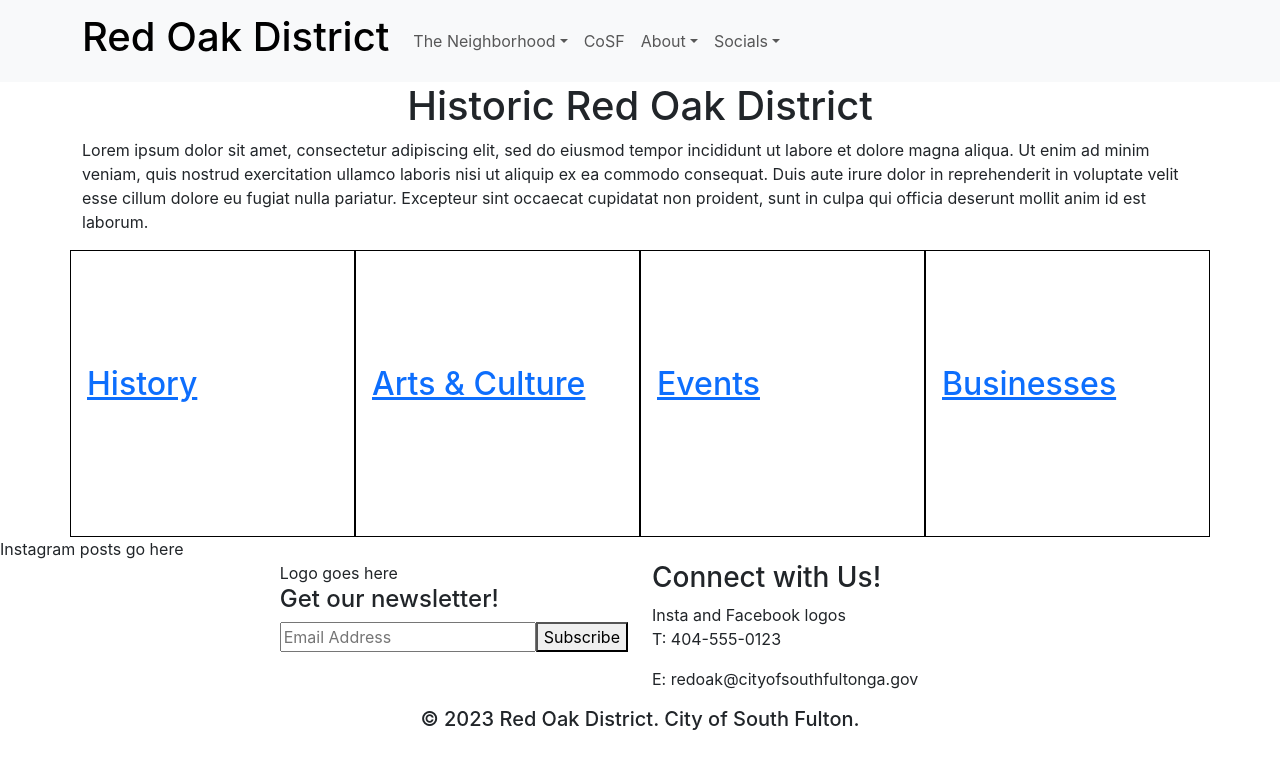
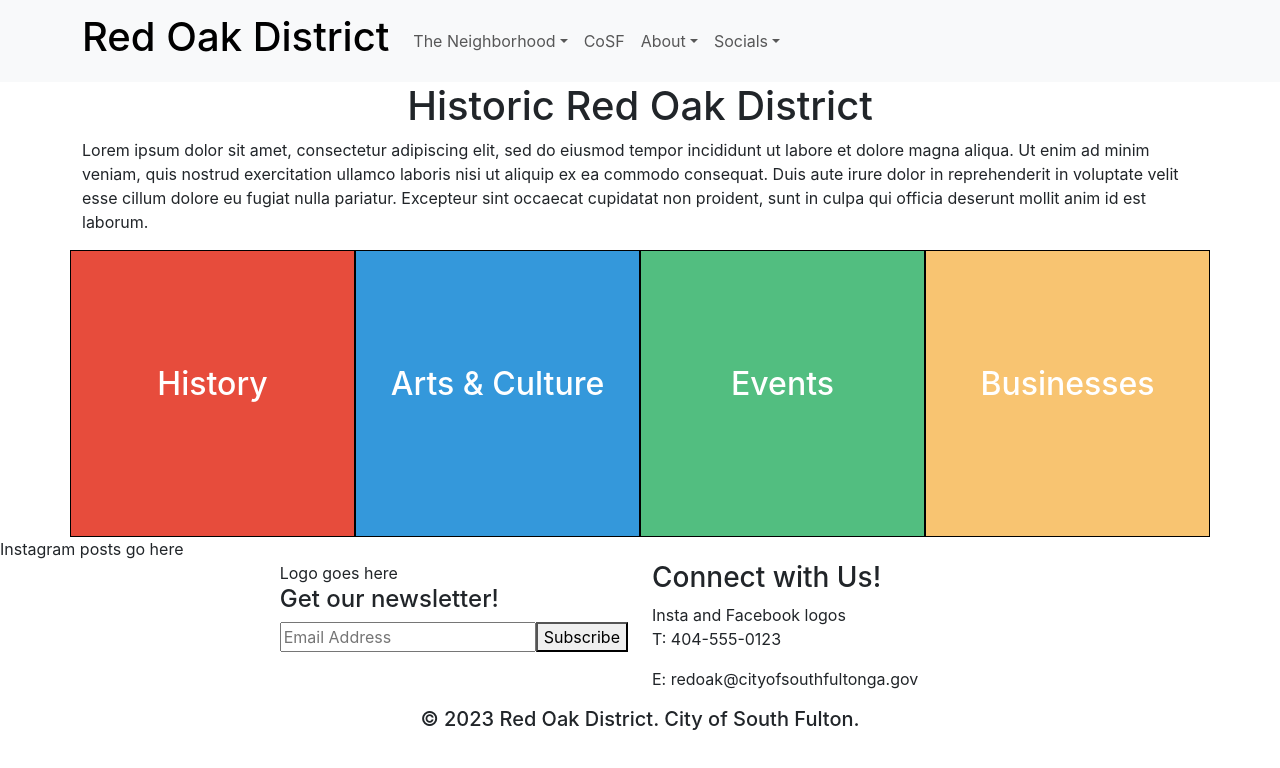
Before and after one commit to roblingjohn/red-oak-district, a React (Create React App) app: page / in a window 1280 px wide. Shown: the top 768 px of the page. Built offline with nearby package versions, Linux system fonts and the light colour scheme.

Commit message:
Adds color to boxes.

```diff
--- a/src/App.css
+++ b/src/App.css
@@ -39,7 +39,13 @@
 .box-content {
   position: absolute;
   top: 40%;
-  left: 1rem;
+  left: 0;
   bottom: 0;
   right: 0;
+  text-align: center;
 }
+
+a.box-link {
+  color: white;
+  text-decoration: none;
+}
--- a/src/components/Box.jsx
+++ b/src/components/Box.jsx
@@ -1,12 +1,14 @@
 import React from "react";
 import { Link } from "react-router-dom";
 
-const Box = ({route, displayName}) => {
+const Box = ({ route, displayName }) => {
   return (
     <div className="box-wrapper">
       <div className="box-content">
         <h2>
-          <Link to={route}>{displayName}</Link>
+          <Link class="box-link" to={route}>
+            {displayName}
+          </Link>
         </h2>
       </div>
     </div>
--- a/src/components/BoxRow.jsx
+++ b/src/components/BoxRow.jsx
@@ -4,16 +4,21 @@ import Box from "./Box";
 
 const Boxes = () => {
   const boxData = [
-    { displayName: "History", route: "/history" },
-    { displayName: "Arts & Culture", route: "/arts" },
-    { displayName: "Events", route: "/events" },
-    { displayName: "Businesses", route: "/businesses" },
+    { displayName: "History", route: "/history", color: "#E74C3C" },
+    { displayName: "Arts & Culture", route: "/arts", color: "#3498DB" },
+    { displayName: "Events", route: "/events", color: "#52BE80" },
+    { displayName: "Businesses", route: "/businesses", color: "#F8C471" },
   ];
   return (
     <div>
       <Row className="px-0">
         {boxData.map((box) => (
-          <Col lg="3" xs="6" className="p-0">
+          <Col
+            lg="3"
+            xs="6"
+            className="p-0"
+            style={{backgroundColor: box.color}}
+          >
             <Box
               displayName={box.displayName}
               route={box.route}
```
